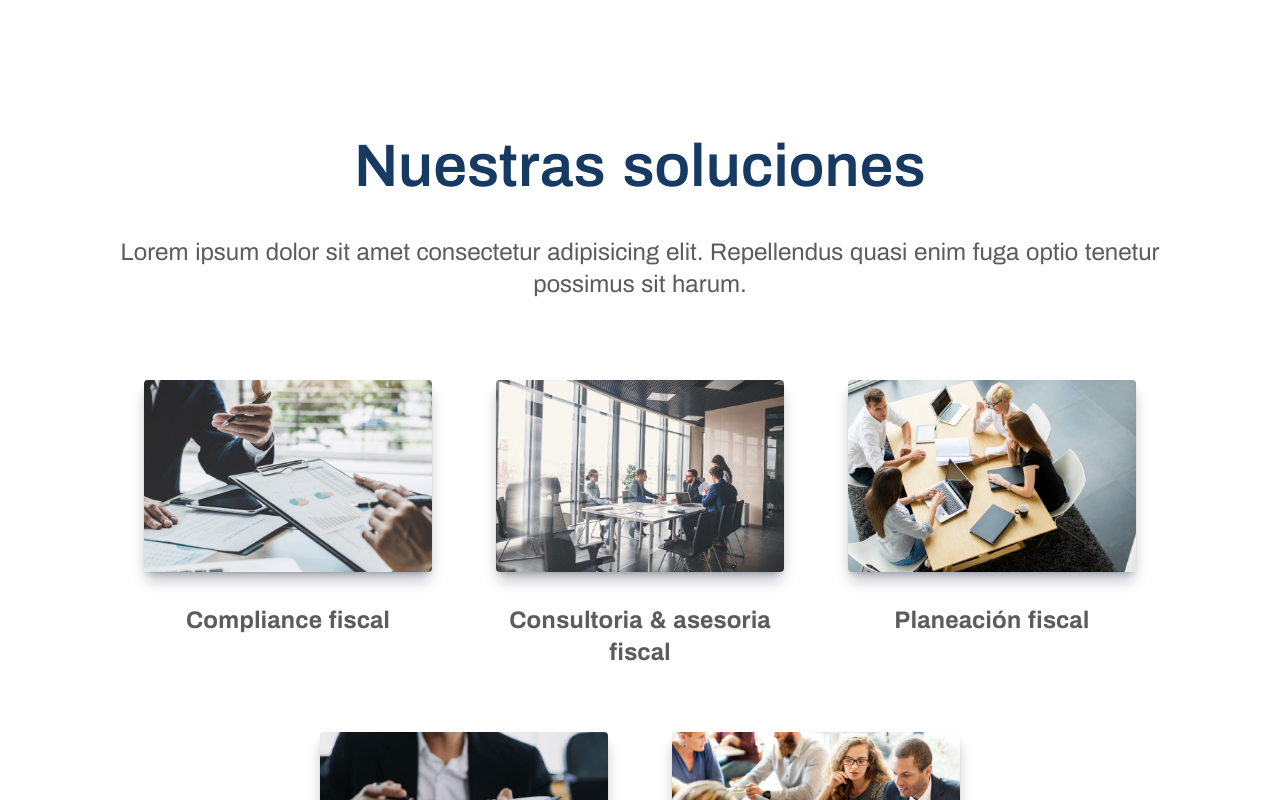
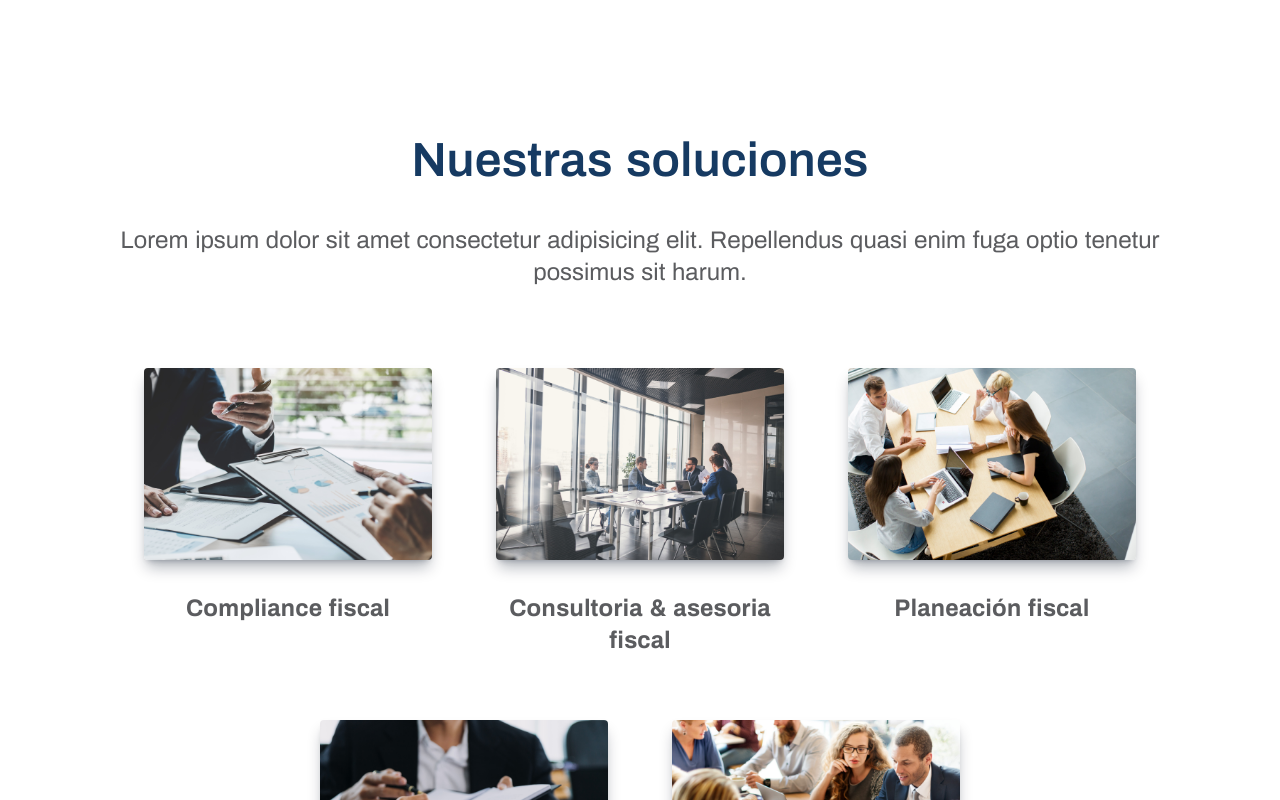
Before and after one commit to saufth/rehsok, a Next.js app: page / in a window 1280 px wide. Shown: the part 920-1720 px from the top of the page. Built offline with nearby package versions, Linux system fonts and the light colour scheme.

Commit message:
Heading size reduced

```diff
--- a/src/styles/data-display/Heading.module.css
+++ b/src/styles/data-display/Heading.module.css
@@ -2,7 +2,7 @@
   @apply
     /* Typography */
     font-archivo-semibold
-    text-4xl md:text-5xl lg:text-6xl
+    text-3xl md:text-4xl lg:text-5xl
     text-center
     text-rehsok-indigo;
 }
```
